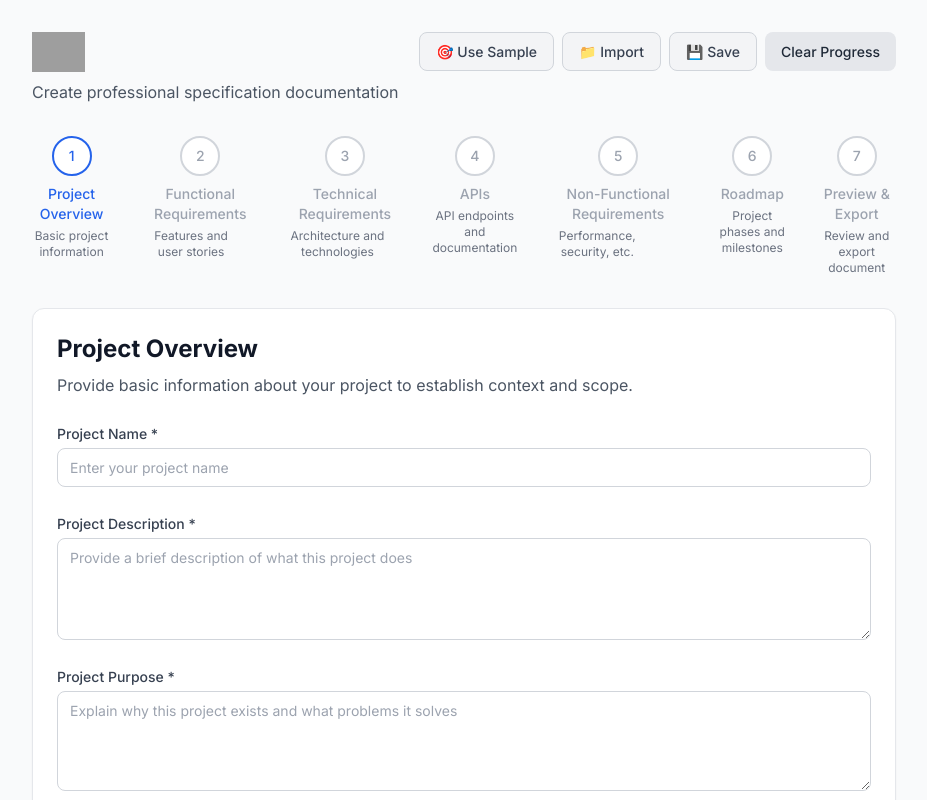
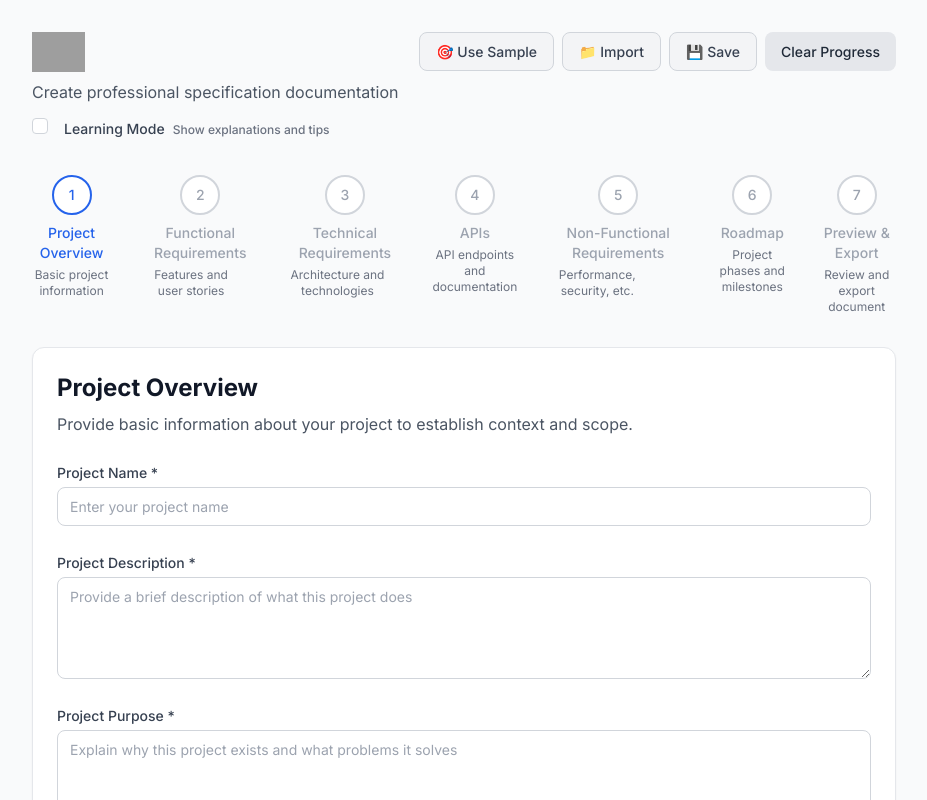
Before and after one commit to impressto/arcana, a React (Vite) app: page / in a window 1280 px wide. Both pictures are taken after a click on the element 408 px from the left and 525 px from the top of the page. Shown: the top 800 px of the page, without its empty margins (176-1103 px from the left). Built offline with nearby package versions, Linux system fonts and the light colour scheme; grey boxes are pictures that could not be loaded.

Commit message:
feat: Implement educational learning mode with contextual tooltips for enhanced user understanding

```diff
--- /dev/null
+++ b/src/components/ConceptTooltip.tsx
@@ -0,0 +1,122 @@
+import React, { useState } from 'react';
+import { HelpCircle } from 'lucide-react';
+import { useWizard } from '../contexts/WizardContext';
+
+interface ConceptTooltipProps {
+  concept: string;
+  children?: React.ReactNode;
+  className?: string;
+}
+
+// Educational explanations for different concepts
+const conceptExplanations: Record<string, { title: string; explanation: string; aiContext: string }> = {
+  'decision-log': {
+    title: 'Decision Log',
+    explanation: 'A decision log tracks important choices made during development, including the reasoning behind each decision.',
+    aiContext: 'AI assistants use decision logs to understand why specific approaches were chosen, helping them suggest consistent solutions and avoid recommending already-rejected alternatives.'
+  },
+  'user-stories': {
+    title: 'User Stories',
+    explanation: 'User stories describe features from the end-user perspective, typically following the format "As a [user], I want [goal] so that [benefit]".',
+    aiContext: 'Well-written user stories help AI generate more relevant code, tests, and documentation by providing clear context about user needs and expected behavior.'
+  },
+  'technical-requirements': {
+    title: 'Technical Requirements',
+    explanation: 'Technical requirements define the technology stack, architecture patterns, and infrastructure needs for the project.',
+    aiContext: 'AI assistants use technical requirements to suggest appropriate libraries, follow architectural patterns, and generate code that fits within the specified technology constraints.'
+  },
+  'api-endpoints': {
+    title: 'API Endpoints',
+    explanation: 'API endpoints define the specific URLs, methods, parameters, and responses for your application\'s programming interface.',
+    aiContext: 'Documented API endpoints help AI assistants generate consistent client code, write appropriate tests, and suggest proper error handling patterns.'
+  },
+  'lessons-learned': {
+    title: 'Lessons Learned',
+    explanation: 'Lessons learned capture insights from challenges, mistakes, and discoveries made during development.',
+    aiContext: 'AI assistants can reference lessons learned to avoid repeating past mistakes and apply successful patterns from previous experience.'
+  },
+  'glossary': {
+    title: 'Project Glossary',
+    explanation: 'A glossary defines domain-specific terms, technical concepts, and project-specific vocabulary.',
+    aiContext: 'A well-maintained glossary ensures AI assistants use consistent terminology and understand the specific context of your project domain.'
+  },
+  'project-memory': {
+    title: 'Project Memory',
+    explanation: 'Project memory documents capture institutional knowledge, decisions, and context that teams need to maintain over time.',
+    aiContext: 'Memory documents provide AI assistants with the historical context needed to make informed suggestions that align with past decisions and team practices.'
+  },
+  'specification-document': {
+    title: 'Specification Document',
+    explanation: 'A specification document outlines what needs to be built, including requirements, features, constraints, and success criteria.',
+    aiContext: 'Comprehensive specs enable AI assistants to generate code that meets requirements, write appropriate tests, and suggest improvements that align with project goals.'
+  }
+};
+
+export const ConceptTooltip: React.FC<ConceptTooltipProps> = ({
+  concept,
+  children,
+  className = ""
+}) => {
+  const { learningMode } = useWizard();
+  const [isOpen, setIsOpen] = useState(false);
+
+  // Don't render anything if learning mode is disabled or concept doesn't exist
+  if (!learningMode || !conceptExplanations[concept]) {
+    return <>{children}</>;
+  }
+
+  const conceptData = conceptExplanations[concept];
+
+  return (
+    <div className={`relative inline-block ${className}`}>
+      {children}
+      <button
+        onClick={() => setIsOpen(!isOpen)}
+        className="ml-1 inline-flex items-center justify-center w-4 h-4 text-blue-500 hover:text-blue-700 transition-colors duration-200"
+        title="Learn more about this concept"
+        type="button"
+      >
+        <HelpCircle className="w-4 h-4" />
+      </button>
+
+      {isOpen && (
+        <>
+          {/* Backdrop */}
+          <div
+            className="fixed inset-0 z-40"
+            onClick={() => setIsOpen(false)}
+          />
+
+          {/* Tooltip */}
+          <div className="absolute z-50 w-80 p-4 mt-2 bg-white border border-gray-200 rounded-lg shadow-lg left-0 top-full">
+            <div className="mb-2">
+              <h4 className="font-semibold text-gray-900">{conceptData.title}</h4>
+            </div>
+
+            <div className="space-y-3 text-sm">
+              <div>
+                <p className="text-gray-700 leading-relaxed">
+                  {conceptData.explanation}
+                </p>
+              </div>
+
+              <div className="border-t pt-3">
+                <p className="font-medium text-blue-900 mb-1">🤖 How this helps AI assistants:</p>
+                <p className="text-blue-800 leading-relaxed">
+                  {conceptData.aiContext}
+                </p>
+              </div>
+            </div>
+
+            <button
+              onClick={() => setIsOpen(false)}
+              className="mt-3 text-xs text-gray-500 hover:text-gray-700 underline"
+            >
+              Close
+            </button>
+          </div>
+        </>
+      )}
+    </div>
+  );
+};
--- a/src/components/DocumentWizard.tsx
+++ b/src/components/DocumentWizard.tsx
@@ -11,7 +11,7 @@ import { ConfirmationModal } from './ConfirmationModal';
 import { parseSpecMarkdownContent, parseMemoryMarkdownContent } from '../utils/markdownParsers';
 
 export const DocumentWizard: React.FC = () => {
-  const { documentType, currentStep, steps, resetWizard, manualSave, updateSpecData, updateMemoryData } = useWizard();
+  const { documentType, currentStep, steps, resetWizard, manualSave, updateSpecData, updateMemoryData, learningMode, setLearningMode } = useWizard();
   const [showImportModal, setShowImportModal] = useState(false);
   const [showClearConfirmModal, setShowClearConfirmModal] = useState(false);
   const [showSampleConfirmModal, setShowSampleConfirmModal] = useState(false);
@@ -165,6 +165,18 @@ export const DocumentWizard: React.FC = () => {
               <p id="wizard-subtitle" className="text-gray-600 text-left">
                 Create professional {documentType === 'spec' ? 'specification' : 'memory'} documentation
               </p>
+              <div id="learning-mode-toggle" className="mt-3">
+                <label className="flex items-center space-x-2 text-sm cursor-pointer">
+                  <input
+                    type="checkbox"
+                    checked={learningMode}
+                    onChange={(e) => setLearningMode(e.target.checked)}
+                    className="rounded border-gray-300 text-blue-600 focus:ring-blue-500 focus:border-blue-500"
+                  />
+                  <span className="text-gray-700 font-medium">Learning Mode</span>
+                  <span className="text-gray-500 text-xs">Show explanations and tips</span>
+                </label>
+              </div>
             </div>
             <div id="header-actions" className="flex gap-2 ml-4 flex-shrink-0">
               <button
--- a/src/components/memory-steps/DecisionLogStep.tsx
+++ b/src/components/memory-steps/DecisionLogStep.tsx
@@ -1,6 +1,7 @@
 import React, { useState, useRef, useEffect } from 'react';
 import { Plus, Edit, Trash2, Calendar, FileText, Lightbulb } from 'lucide-react';
 import { useWizard } from '../../contexts/WizardContext';
+import { ConceptTooltip } from '../ConceptTooltip';
 import type { DecisionEntry } from '../../types';
 
 export const DecisionLogStep: React.FC = () => {
@@ -109,7 +110,9 @@ export const DecisionLogStep: React.FC = () => {
   return (
     <div id="decision-log-step" className="space-y-6">
       <div id="decision-log-header">
-        <h2 id="decision-log-title" className="text-2xl font-bold text-gray-900 mb-2">Decision Log</h2>
+        <ConceptTooltip concept="decision-log">
+          <h2 id="decision-log-title" className="text-2xl font-bold text-gray-900 mb-2 inline-block">Decision Log</h2>
+        </ConceptTooltip>
         <p id="decision-log-description" className="text-gray-600">
           Document important project decisions, their rationale, and impact on the project.
         </p>
--- a/src/components/spec-steps/FunctionalRequirementsStep.tsx
+++ b/src/components/spec-steps/FunctionalRequirementsStep.tsx
@@ -1,6 +1,7 @@
 import React, { useState, useEffect, useRef } from 'react';
 import { Plus, X, Edit2 } from 'lucide-react';
 import { useWizard } from '../../contexts/WizardContext';
+import { ConceptTooltip } from '../ConceptTooltip';
 import type { Feature } from '../../types';
 
 export const FunctionalRequirementsStep: React.FC = () => {
@@ -117,7 +118,9 @@ export const FunctionalRequirementsStep: React.FC = () => {
 
       {/* User Stories */}
       <div className="space-y-4">
-        <h3 className="text-lg font-semibold text-gray-800">User Stories</h3>
+        <ConceptTooltip concept="user-stories">
+          <h3 className="text-lg font-semibold text-gray-800 inline-block">User Stories</h3>
+        </ConceptTooltip>
         <div className="space-y-3">
           <div className="flex space-x-2">
             <input
--- a/src/contexts/WizardContext.tsx
+++ b/src/contexts/WizardContext.tsx
@@ -144,6 +144,7 @@ export const WizardProvider: React.FC<WizardProviderProps> = ({ children }) => {
   const [currentStep, setCurrentStep] = useState(0);
   const [specData, setSpecData] = useState<SpecDocumentData>(defaultSpecData);
   const [memoryData, setMemoryData] = useState<MemoryDocumentData>(defaultMemoryData);
+  const [learningMode, setLearningMode] = useState(false);
   const [isLoaded, setIsLoaded] = useState(false);
 
   // Load data from localStorage on component mount
@@ -152,6 +153,7 @@ export const WizardProvider: React.FC<WizardProviderProps> = ({ children }) => {
     if (savedData) {
       if (savedData.documentType) setDocumentType(savedData.documentType);
       if (savedData.currentStep !== undefined) setCurrentStep(savedData.currentStep);
+      if (savedData.learningMode !== undefined) setLearningMode(savedData.learningMode);
       if (savedData.specData) {
         setSpecData(prev => ({
           ...prev,
@@ -184,10 +186,11 @@ export const WizardProvider: React.FC<WizardProviderProps> = ({ children }) => {
         currentStep,
         specData,
         memoryData,
+        learningMode,
       };
       saveToStorage(dataToSave, false); // Don't show notification for automatic saves
     }
-  }, [documentType, currentStep, specData, memoryData, isLoaded]);
+  }, [documentType, currentStep, specData, memoryData, learningMode, isLoaded]);
 
   const steps = documentType === 'spec' ? specSteps : memorySteps;
 
@@ -249,6 +252,7 @@ export const WizardProvider: React.FC<WizardProviderProps> = ({ children }) => {
     steps,
     specData,
     memoryData,
+    learningMode,
     setDocumentType: handleSetDocumentType,
     setCurrentStep,
     updateSpecData,
@@ -256,6 +260,7 @@ export const WizardProvider: React.FC<WizardProviderProps> = ({ children }) => {
     markStepCompleted,
     resetWizard,
     manualSave,
+    setLearningMode,
   };
 
   return (
--- a/src/types/index.ts
+++ b/src/types/index.ts
@@ -167,6 +167,7 @@ export interface WizardContextType {
   steps: WizardStep[];
   specData: SpecDocumentData;
   memoryData: MemoryDocumentData;
+  learningMode: boolean;
   setDocumentType: (type: DocumentType) => void;
   setCurrentStep: (step: number) => void;
   updateSpecData: (section: keyof SpecDocumentData, data: any) => void;
@@ -174,4 +175,5 @@ export interface WizardContextType {
   markStepCompleted: (stepIndex: number) => void;
   resetWizard: () => void;
   manualSave: () => void;
+  setLearningMode: (enabled: boolean) => void;
 }
```
Also changed, not shown: 1 other file (tests, documents, lock files or other folders).
